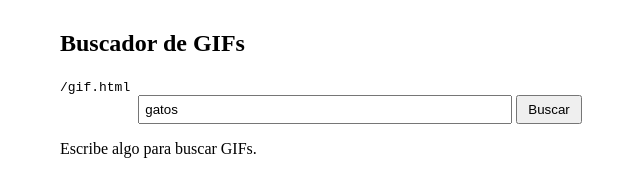
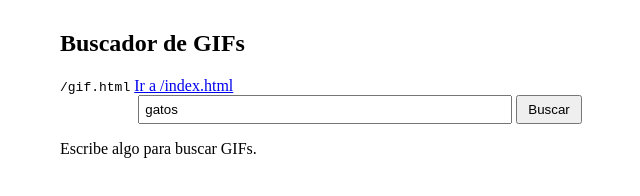
Before and after one commit to averagemlgfan/averagemlgfan, a plain HTML site: page gif.html in a window 1280 px wide. Shown: the whole page, without its empty margins (280-920 px from the left). Drawn offline with Linux system fonts and the light colour scheme; a web font is replaced by a local one.

Commit message:
Update gif.html

```diff
--- a/gif.html
+++ b/gif.html
@@ -17,6 +17,7 @@
 <body>
     <h2>Buscador de GIFs</h2>
     <code>/gif.html</code>
+    <a href="index.html">Ir a /index.html</a>
 
     <div class="search-box">
         <input type="text" id="searchInput" placeholder="Buscar..." value="gatos">
```
